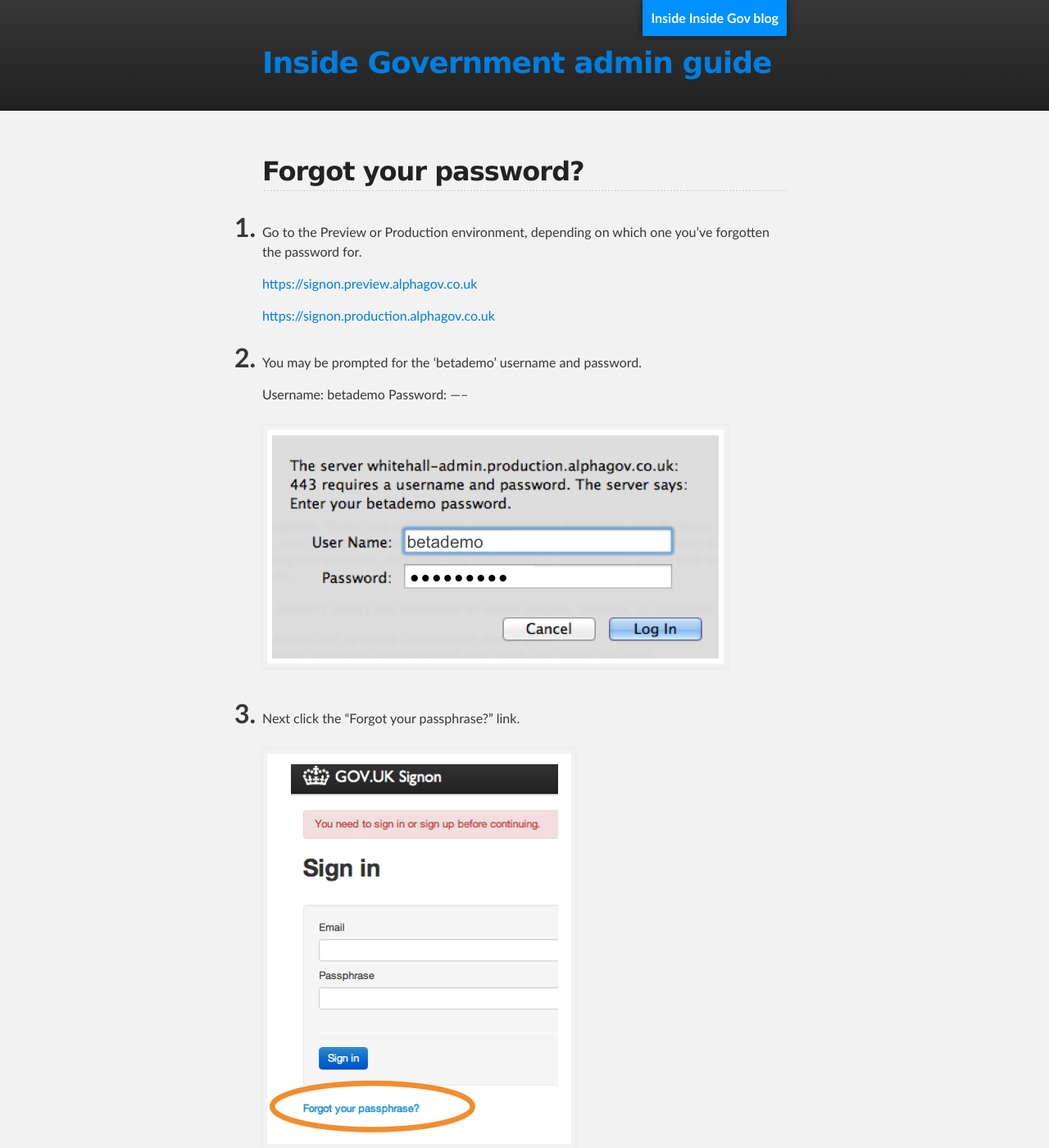
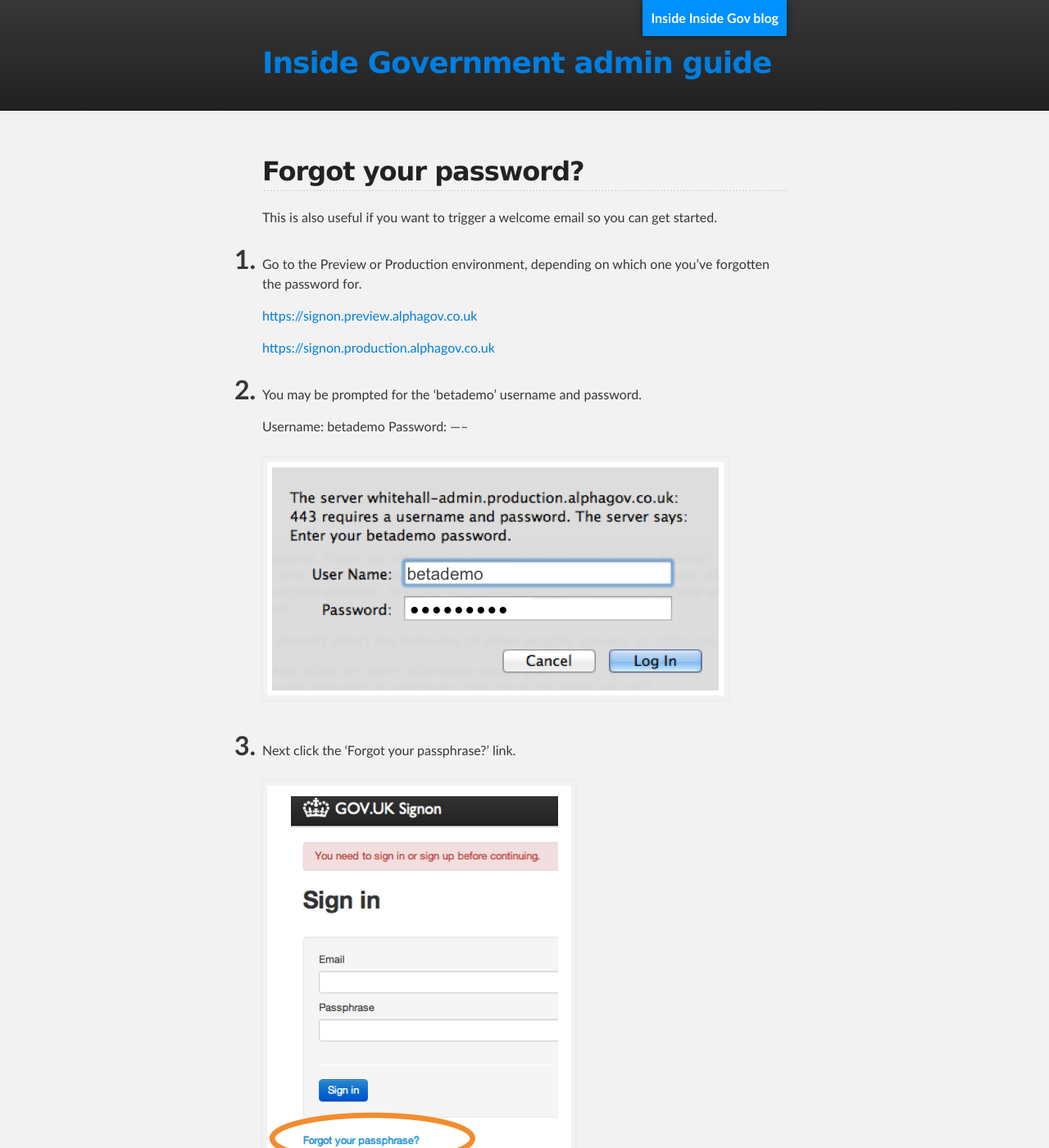
Before and after one commit to alphagov/inside-government-admin-guide, a Jekyll site: the page built from your-account/forgot-your-password.md, in a window 1280 px wide and 1400 px high. Shown: the whole window at 82% size. Built offline with Jekyll 4.4.1, drawn with Linux system fonts in a browser that asks for light colours.

Commit message:
Update forgot-your-password.md
Added: This is also useful if you want to trigger a welcome email so you can get started.

```diff
--- a/your-account/forgot-your-password.md
+++ b/your-account/forgot-your-password.md
@@ -4,6 +4,8 @@
 ---
 
 ## Forgot your password?
+
+This is also useful if you want to trigger a welcome email so you can get started.
 
 1. Go to the Preview or Production environment, depending on which one you’ve forgotten the password for.
 
@@ -18,7 +20,7 @@
 
    ![Get an account 5](get-an-account-5.png)
 
-3. Next click the "Forgot your passphrase?"
+3. Next click the 'Forgot your passphrase?'
 link.
 
    ![Forgot your password 1](forgot-your-password-1.png)
```
